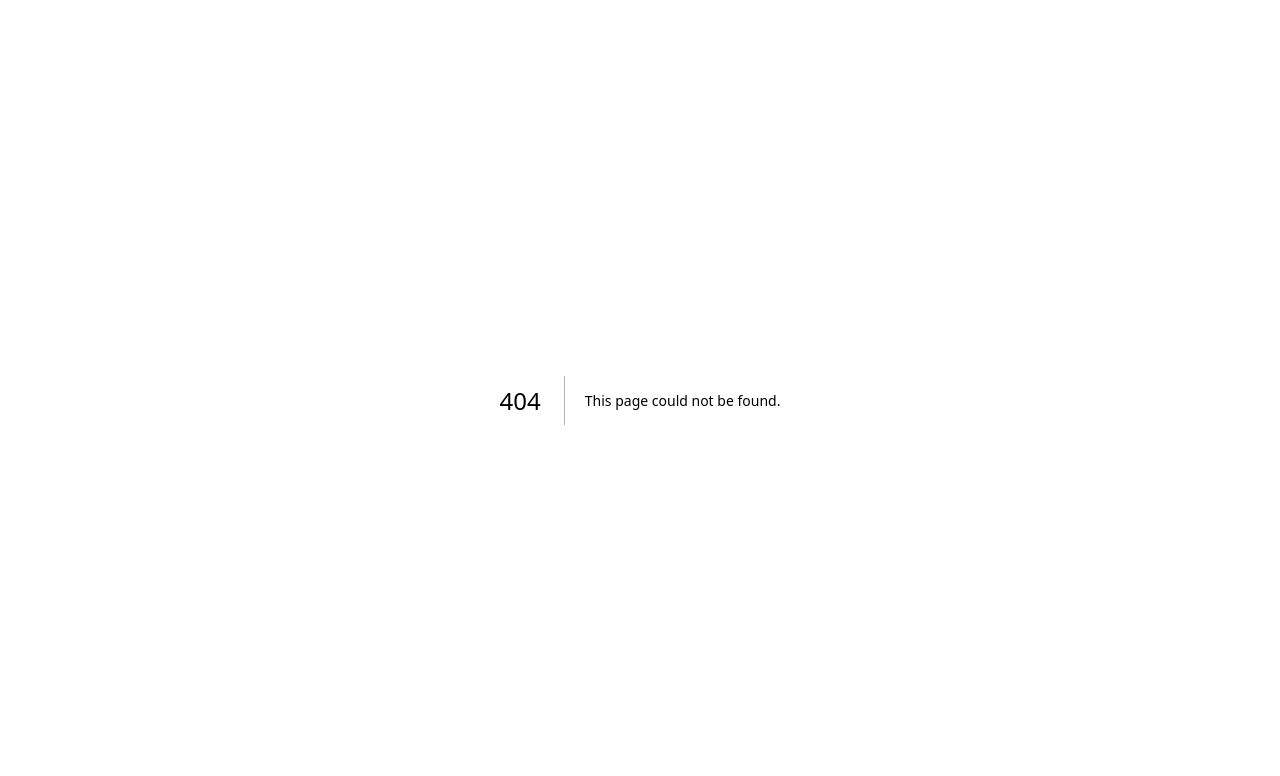
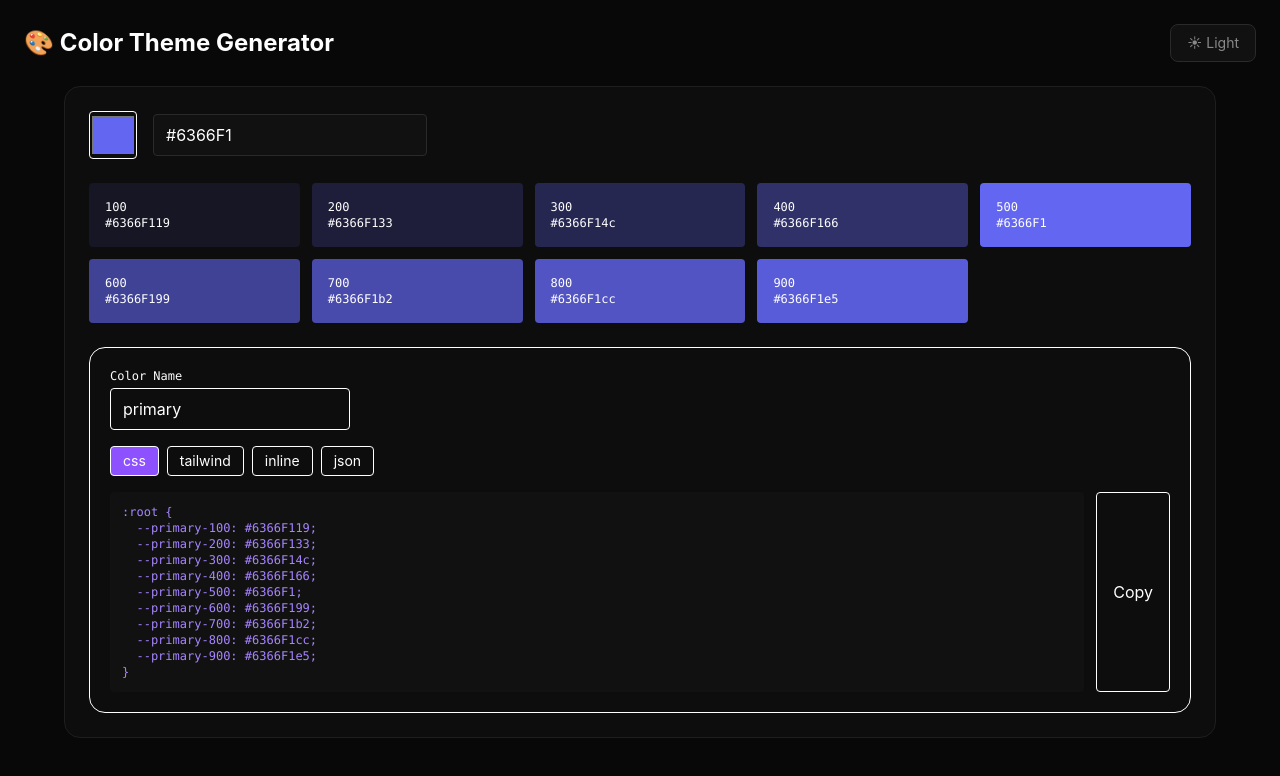
Before and after one commit to suryamm-rgb/fluidTypography, a Next.js app: page /color-generator in a window 1280 px wide. Before the commit this address had no page. Shown: the top 776 px of the page. Built offline with nearby package versions, Linux system fonts and the light colour scheme; a web font is replaced by a local one.

Commit message:
color theme

```diff
--- /dev/null
+++ b/src/app/color-generator/page.tsx
@@ -0,0 +1,16 @@
+import { Suspense } from "react";
+import ColorGeneratorPage from "../components/color-generator/ColorGeneratorPage";
+
+export const metadata = {
+  title: "Color Generator",
+  description:
+    "Generate color palettes and export Tailwind, CSS, inline styles",
+};
+
+export default function Page() {
+  return (
+    <Suspense>
+      <ColorGeneratorPage />
+    </Suspense>
+  );
+}
--- /dev/null
+++ b/src/app/components/color-generator/ColorExportPanel.jsx
@@ -0,0 +1,95 @@
+"use client";
+
+import { useState } from "react";
+
+export default function ColorExportPanel({ palette, theme }) {
+  const [tab, setTab] = useState("css");
+  const [copied, setCopied] = useState(false);
+  const [colorName, setColorName] = useState("primary"); // 🔥 NEW
+
+  const isDark = theme === "dark";
+
+  const codeBg = isDark
+    ? "bg-[#111] text-violet-400"
+    : "bg-gray-50 text-violet-600";
+
+  // ✅ USE USER NAME HERE
+  const css = `:root {\n${Object.entries(palette)
+    .map(([k, v]) => `  --${colorName}-${k}: ${v};`)
+    .join("\n")}\n}`;
+
+  const tailwind = `theme: {
+  extend: {
+    colors: {
+      ${colorName}: ${JSON.stringify(palette, null, 2)}
+    }
+  }
+}`;
+
+  const inline = `{
+  backgroundColor: "${palette[500]}",
+  color: "#fff"
+}`;
+
+  const json = JSON.stringify({ [colorName]: palette }, null, 2);
+
+  const getCode = () => {
+    if (tab === "css") return css;
+    if (tab === "tailwind") return tailwind;
+    if (tab === "inline") return inline;
+    return json;
+  };
+
+  const copy = () => {
+    navigator.clipboard.writeText(getCode());
+    setCopied(true);
+    setTimeout(() => setCopied(false), 2000);
+  };
+
+  return (
+    <div className="border rounded-2xl p-4 sm:p-5">
+      {/* 🔥 NAME INPUT */}
+      <div className="mb-4">
+        <label className="text-xs font-mono block mb-1">Color Name</label>
+        <input
+          type="text"
+          value={colorName}
+          onChange={(e) => setColorName(e.target.value.replace(/\s+/g, "-"))}
+          placeholder="primary / brand / accent"
+          className="border px-3 py-2 rounded w-full sm:w-60"
+        />
+      </div>
+
+      {/* Tabs */}
+      <div className="flex flex-wrap gap-2 mb-4">
+        {["css", "tailwind", "inline", "json"].map((t) => (
+          <button
+            key={t}
+            onClick={() => setTab(t)}
+            className={`px-3 py-1 border rounded text-xs sm:text-sm ${
+              tab === t ? "bg-violet-500 text-white" : ""
+            }`}
+          >
+            {t}
+          </button>
+        ))}
+      </div>
+
+      {/* Code */}
+      <div className="flex flex-col sm:flex-row gap-3">
+        <pre
+          className={`flex-1 text-xs p-3 rounded overflow-auto max-h-60 ${codeBg}`}
+        >
+          {getCode()}
+        </pre>
+
+        <button
+          onClick={copy}
+          className="px-4 py-2 border rounded w-full sm:w-auto"
+        >
+          {copied ? "✓ Copied" : "Copy"}
+        </button>
+      </div>
+    </div>
+  );
+}
--- /dev/null
+++ b/src/app/components/color-generator/ColorGeneratorPage.jsx
@@ -0,0 +1,52 @@
+"use client";
+
+import { useState } from "react";
+import ColorInput from "./ColorInput";
+import PalettePreview from "./PalettePreview";
+import ColorExportPanel from "./ColorExportPanel";
+import { generateShades } from "./utils/colorUtils";
+
+export default function ColorGeneratorPage() {
+  const [color, setColor] = useState("#6366F1");
+  const [theme, setTheme] = useState("dark");
+
+  const isDark = theme === "dark";
+  const palette = generateShades(color);
+
+  const bg = isDark ? "bg-[#080808]" : "bg-gray-50";
+  const text = isDark ? "text-white" : "text-black";
+  const card = isDark
+    ? "bg-[#0d0d0d] border-[#1e1e1e]"
+    : "bg-white border-gray-200";
+
+  const btn = isDark
+    ? "bg-[#111] border-[#2a2a2a] text-[#888] hover:text-white"
+    : "bg-white border-gray-200 text-gray-600 hover:text-black";
+
+  return (
+    <div className={`min-h-screen ${bg} ${text} p-4 sm:p-6 transition-all`}>
+      {/* Header */}
+      <div className="flex flex-col sm:flex-row justify-between items-start sm:items-center gap-4 mb-6">
+        <h1 className="text-xl sm:text-2xl font-bold">
+          🎨 Color Theme Generator
+        </h1>
+
+        <button
+          onClick={() => setTheme(isDark ? "light" : "dark")}
+          className={`px-4 py-2 border rounded-lg text-sm ${btn}`}
+        >
+          {isDark ? "☀ Light" : "🌙 Dark"}
+        </button>
+      </div>
+
+      {/* Main Card */}
+      <div
+        className={`border rounded-2xl p-4 sm:p-6 ${card} max-w-6xl mx-auto`}
+      >
+        <ColorInput color={color} setColor={setColor} theme={theme} />
+        <PalettePreview palette={palette} theme={theme} />
+        <ColorExportPanel palette={palette} theme={theme} />
+      </div>
+    </div>
+  );
+}
--- /dev/null
+++ b/src/app/components/color-generator/ColorInput.jsx
@@ -0,0 +1,27 @@
+"use client";
+
+export default function ColorInput({ color, setColor, theme }) {
+  const isDark = theme === "dark";
+
+  const inputCls = isDark
+    ? "bg-[#111] border-[#2a2a2a] text-white"
+    : "bg-gray-50 border-gray-200 text-black";
+
+  return (
+    <div className="flex flex-col sm:flex-row gap-4 items-start sm:items-center mb-6">
+      <input
+        type="color"
+        value={color}
+        onChange={(e) => setColor(e.target.value)}
+        className="w-12 h-12 border rounded"
+      />
+
+      <input
+        type="text"
+        value={color}
+        onChange={(e) => setColor(e.target.value)}
+        className={`border px-3 py-2 rounded w-full sm:w-auto ${inputCls}`}
+      />
+    </div>
+  );
+}
--- /dev/null
+++ b/src/app/components/color-generator/PalettePreview.jsx
@@ -0,0 +1,23 @@
+"use client";
+
+export default function PalettePreview({ palette, theme }) {
+  const isDark = theme === "dark";
+
+  return (
+    <div className="grid grid-cols-2 sm:grid-cols-3 md:grid-cols-5 gap-3 mb-6">
+      {Object.entries(palette).map(([key, value]) => (
+        <div
+          key={key}
+          className={`p-3 sm:p-4 rounded text-xs font-mono ${
+            isDark ? "text-white" : "text-black"
+          }`}
+          style={{ background: value }}
+        >
+          {key}
+          <br />
+          {value}
+        </div>
+      ))}
+    </div>
+  );
+}
--- /dev/null
+++ b/src/app/components/color-generator/utils/colorUtils.js
@@ -0,0 +1,16 @@
+export const generateShades = (hex) => {
+  const shades = {};
+  const base = hex.replace("#", "");
+
+  for (let i = 1; i <= 9; i++) {
+    const opacity = Math.floor((i / 10) * 255)
+      .toString(16)
+      .padStart(2, "0");
+
+    shades[i * 100] = `#${base}${opacity}`;
+  }
+
+  shades[500] = hex;
+
+  return shades;
+};
```
Also changed, not shown: src/app/components/color-generator/ColorList.jsx (added, +71 -0 lines).
